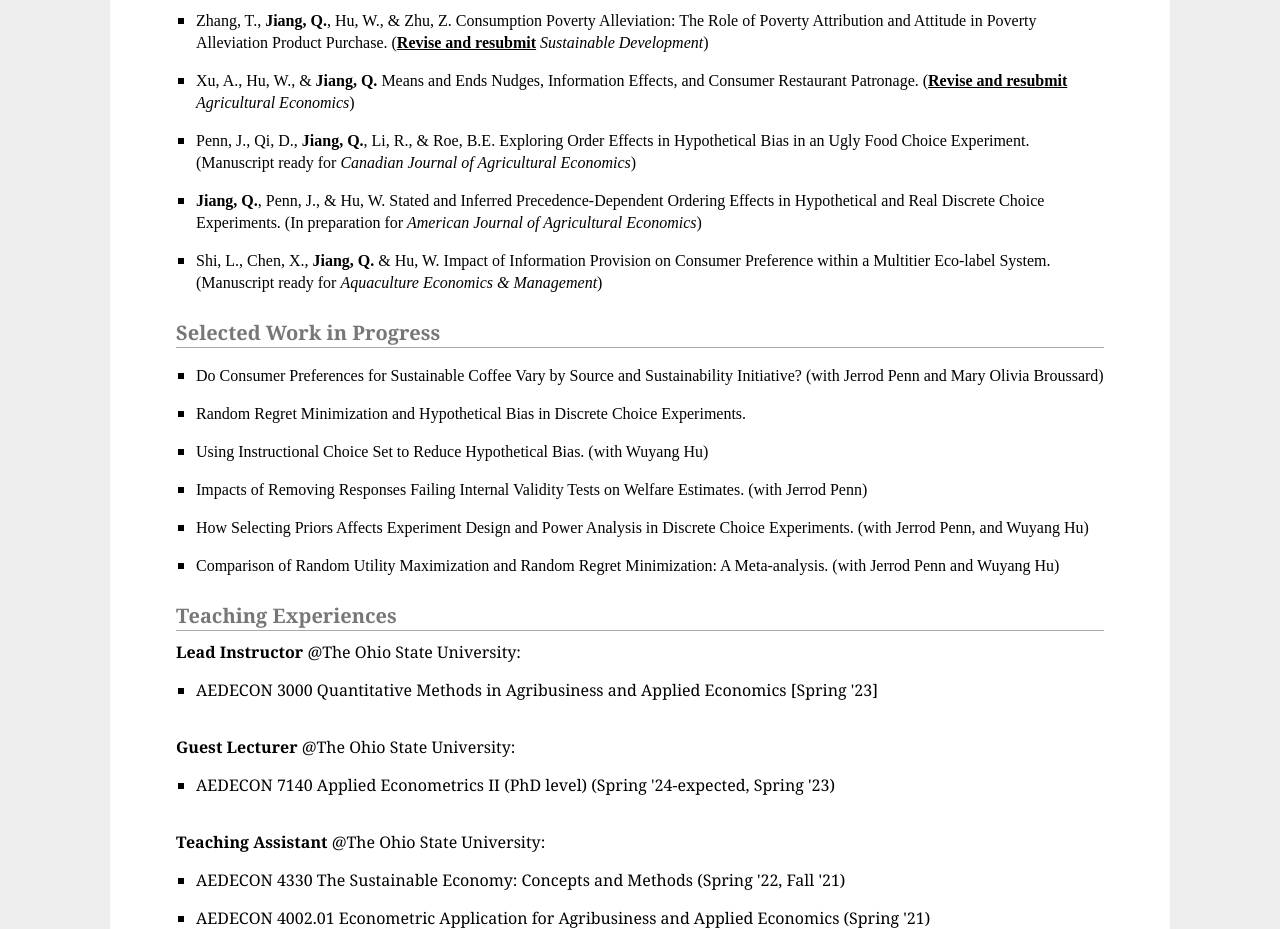
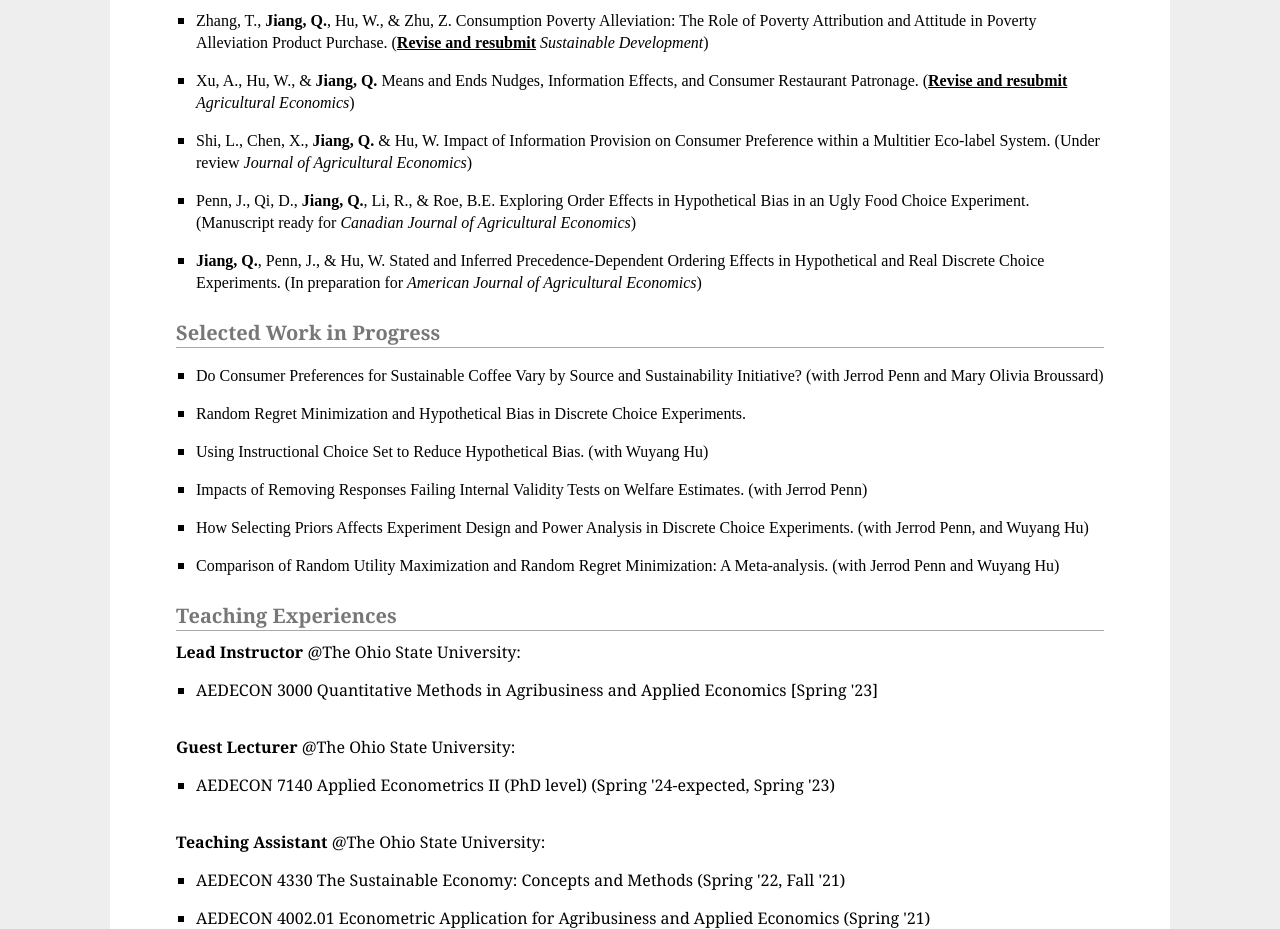
Before and after one commit to jiangqi1885/jiangqi1885.github.io, a plain HTML site: page index.html in a window 1280 px wide. Shown: the part 1300-2229 px from the top of the page. Drawn offline with Linux system fonts and the light colour scheme.

Commit message:
Update index.html

```diff
--- a/index.html
+++ b/index.html
@@ -169,23 +169,22 @@ I am on academic job market this year, please reach out for any opportunities!
         </font>
     </li>
 
+    <li id='wp4'>
+        <font size="3.5" face="times new roman, serif">Shi, L., Chen, X., <b>Jiang, Q.</b> & Hu, W.
+            Impact of Information Provision on Consumer Preference within a Multitier Eco-label System. (Under review <em>Journal of Agricultural Economics</em>)
+        </font>
+    </li>
 
-    <li id='wp4'>
+    <li id='wp5'>
         <font size="3.5" face="times new roman, serif">Penn, J., Qi, D., <b>Jiang, Q.</b>, Li, R., & Roe, B.E.
             Exploring Order Effects in Hypothetical Bias in an Ugly Food Choice Experiment. (Manuscript ready for <em>Canadian Journal of Agricultural Economics</em>)
         </font>
     </li>
 
-    <li id='wp5'>
+    <li id='wp6'>
         <font size="3.5" face="times new roman, serif"><b>Jiang, Q.</b>, Penn, J., & Hu, W.
             Stated and Inferred Precedence-Dependent Ordering Effects in Hypothetical and Real Discrete Choice Experiments.
             (In preparation for <em>American Journal of Agricultural Economics</em>)
-        </font>
-    </li>
-
-    <li id='wp6'>
-        <font size="3.5" face="times new roman, serif">Shi, L., Chen, X., <b>Jiang, Q.</b> & Hu, W.
-            Impact of Information Provision on Consumer Preference within a Multitier Eco-label System. (Manuscript ready for <em>Aquaculture Economics & Management</em>)
         </font>
     </li>
 
```
